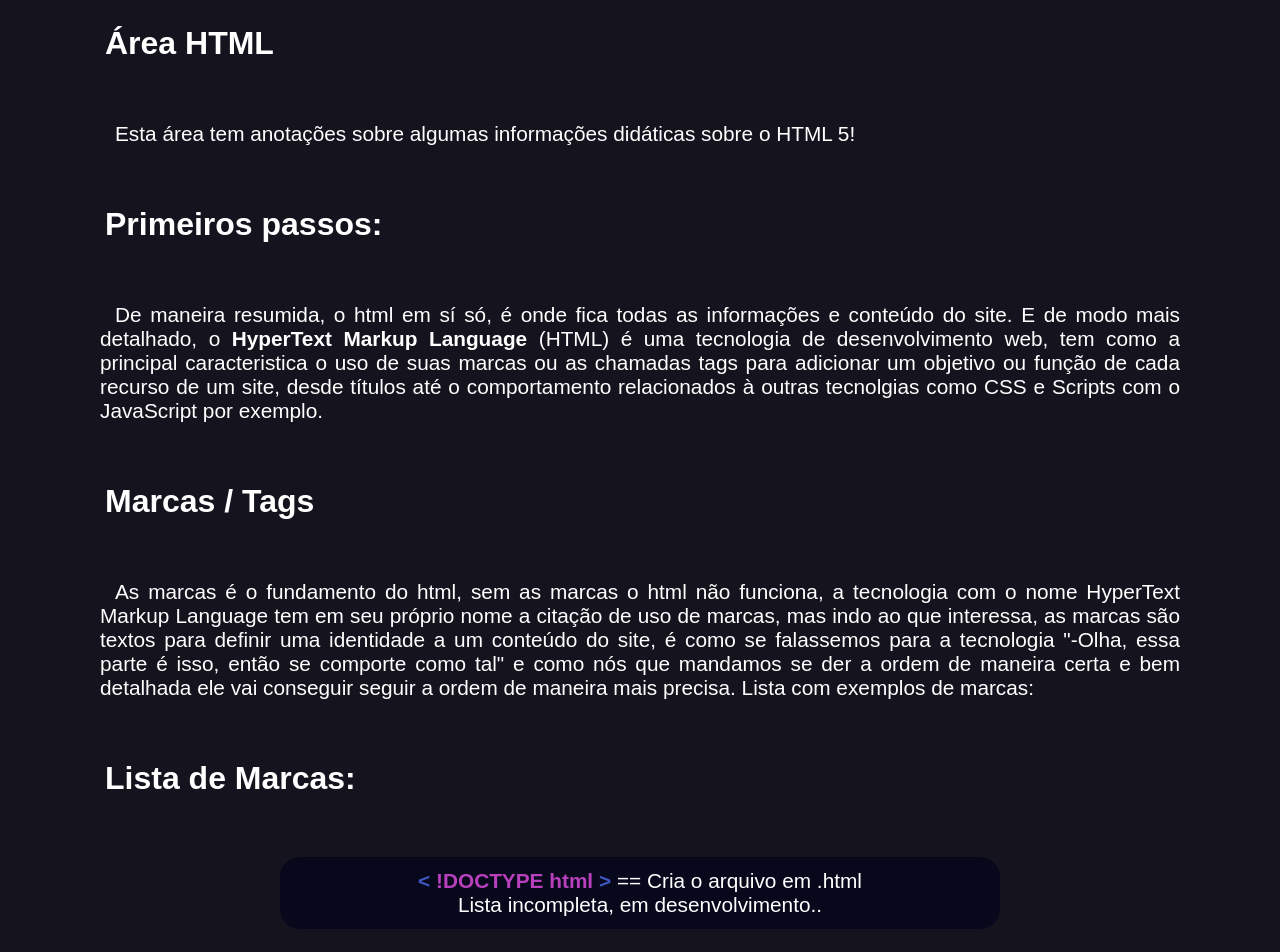
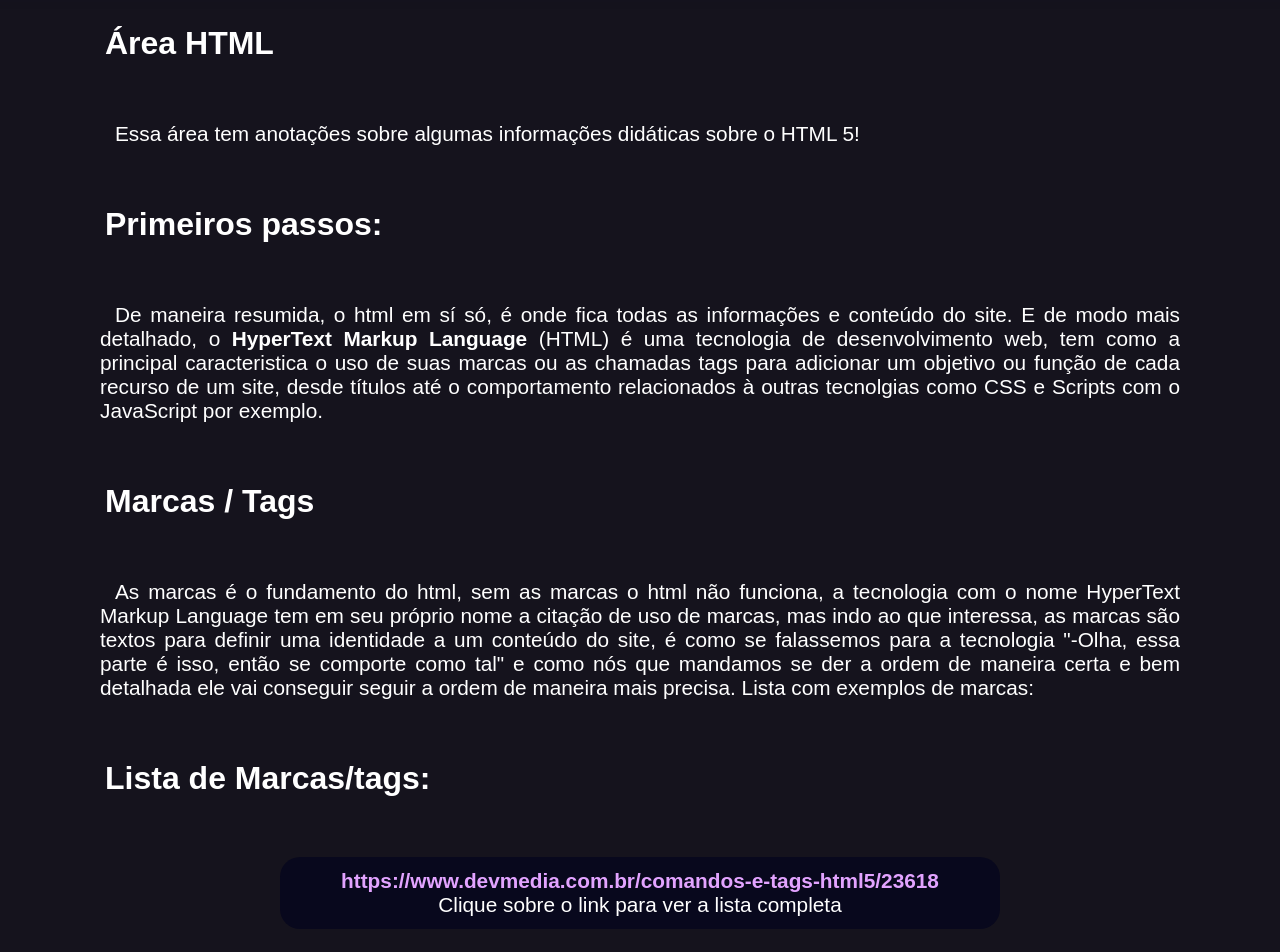
Before and after one commit to leocapra/Dweb, a plain HTML site: page htmls/html.html in a window 1280 px wide. Shown: the part 180-1132 px from the top of the page. Drawn offline with Linux system fonts and the light colour scheme.

Commit message:
lista concluida

```diff
--- a/htmls/html.html
+++ b/htmls/html.html
@@ -28,7 +28,7 @@
 
     <section>
         <h1>Área HTML</h1>
-        <p>Esta área tem anotações sobre algumas informações didáticas sobre o HTML 5!</p>
+        <p>Essa área tem anotações sobre algumas informações didáticas sobre o HTML 5!</p>
 
         <h1>Primeiros passos:</h1>
         <p>De maneira resumida, o html em sí só, é onde fica todas as informações e conteúdo do site. E de modo mais
@@ -44,17 +44,14 @@
             é isso, então se comporte como tal" e como nós que mandamos se der a ordem de maneira certa e bem detalhada
             ele vai conseguir seguir a ordem de maneira mais precisa. Lista com exemplos de marcas:</p>
 
-        <h1>Lista de Marcas:</h1>
+        <h1>Lista de Marcas/tags:</h1>
         <div class="lista">
             <ul>
                 <li><span><strong>
-                            <span class="blue">&lt;</span>
-                            <span class="pink">!DOCTYPE html</span>
-                            <span class="blue">&gt;</span>
-                        </strong>
-                        == Cria o arquivo em .html</li>
+                            <span class="pink"><a href="https://www.devmedia.com.br/comandos-e-tags-html5/23618"> https://www.devmedia.com.br/comandos-e-tags-html5/23618</a></span>
+                        </strong></li>
 
-                Lista incompleta, em desenvolvimento..
+                Clique sobre o link para ver a lista completa
             </ul>
         </div>
 
```
